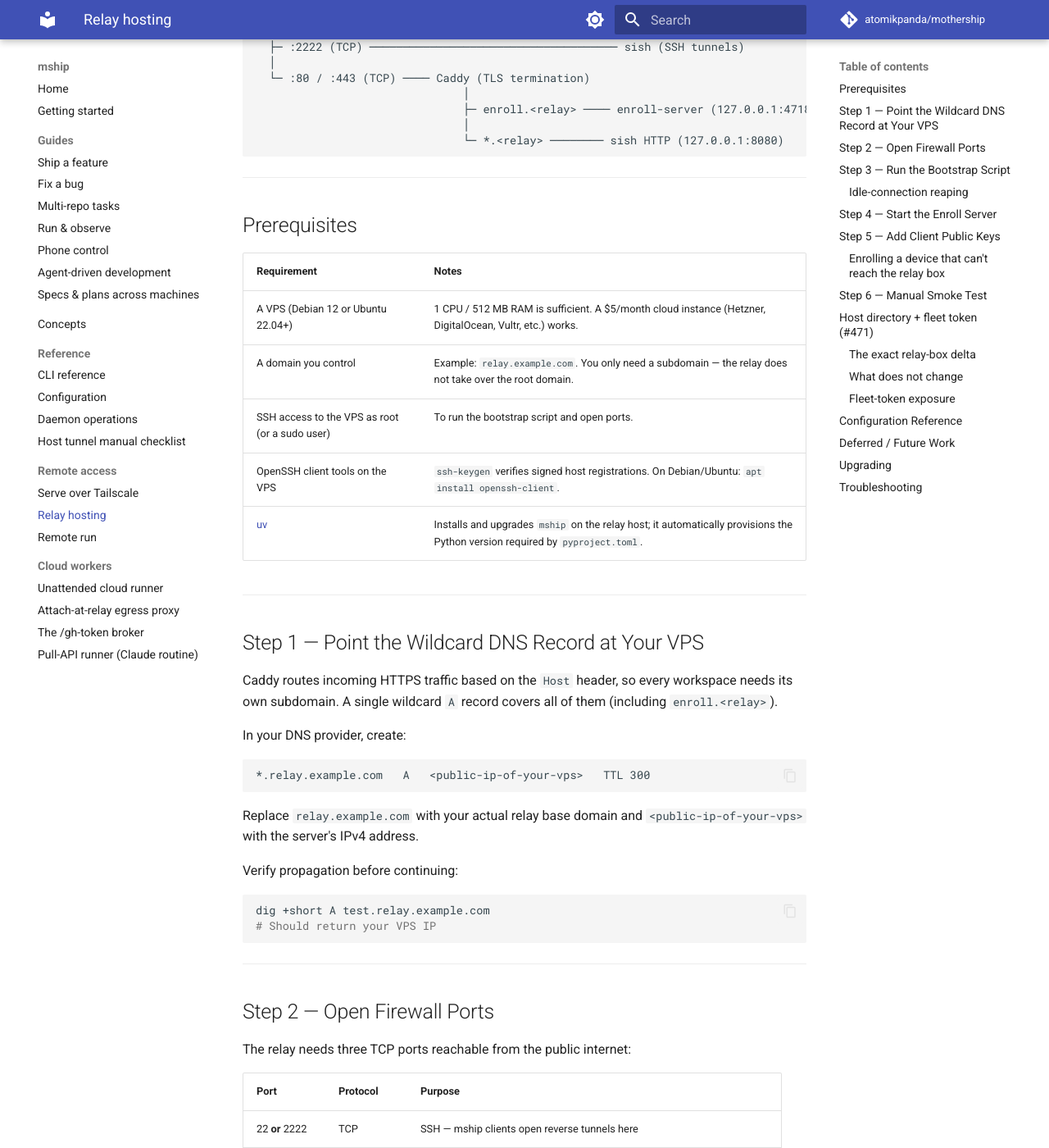
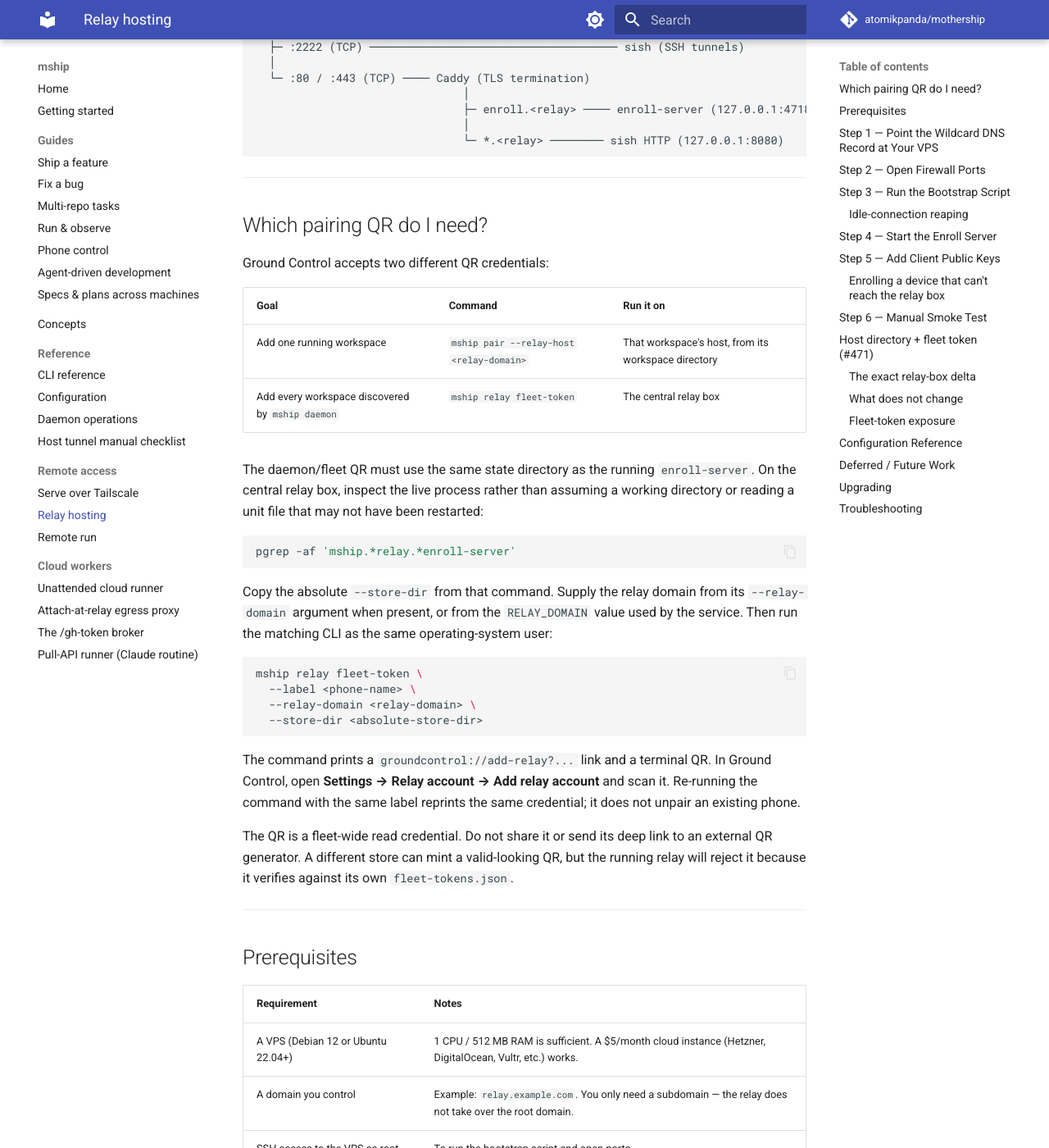
Before and after one commit to atomikpanda/mothership, an MkDocs documentation site: the page built from docs/relay-hosting.md, in a window 1280 px wide and 1400 px high, scrolled down 443 px. Shown: the whole window at 82% size. Built offline with MkDocs 1.6.1 and Material for MkDocs 9.7.7, drawn with Linux system fonts in a browser that asks for light colours; comment, search, counter and statistics services are not loaded; some of the changed text lies outside the part shown.

Commit message:
Require explicit relay owner store (#484)
* fix(relay): require explicit owner store

* fix: require explicit relay allowlist paths

* test: normalize styled relay errors

* test: normalize relay discovery hint

````diff
--- a/docs/relay-hosting.md
+++ b/docs/relay-hosting.md
@@ -15,6 +15,47 @@
                                │
                                └─ *.<relay> ──────── sish HTTP (127.0.0.1:8080)
 ```
+
+---
+
+## Which pairing QR do I need?
+
+Ground Control accepts two different QR credentials:
+
+| Goal | Command | Run it on |
+|---|---|---|
+| Add one running workspace | `mship pair --relay-host <relay-domain>` | That workspace's host, from its workspace directory |
+| Add every workspace discovered by `mship daemon` | `mship relay fleet-token` | The central relay box |
+
+The daemon/fleet QR must use the same state directory as the running
+`enroll-server`. On the central relay box, inspect the live process rather than
+assuming a working directory or reading a unit file that may not have been
+restarted:
+
+```bash
+pgrep -af 'mship.*relay.*enroll-server'
+```
+
+Copy the absolute `--store-dir` from that command. Supply the relay domain from
+its `--relay-domain` argument when present, or from the `RELAY_DOMAIN` value used
+by the service. Then run the matching CLI as the same operating-system user:
+
+```bash
+mship relay fleet-token \
+  --label <phone-name> \
+  --relay-domain <relay-domain> \
+  --store-dir <absolute-store-dir>
+```
+
+The command prints a `groundcontrol://add-relay?...` link and a terminal QR.
+In Ground Control, open **Settings → Relay account → Add relay account** and
+scan it. Re-running the command with the same label reprints the same
+credential; it does not unpair an existing phone.
+
+The QR is a fleet-wide read credential. Do not share it or send its deep link
+to an external QR generator. A different store can mint a valid-looking QR,
+but the running relay will reject it because it verifies against its own
+`fleet-tokens.json`.
 
 ---
 
@@ -155,10 +196,10 @@
 
 `--relay-domain` can also be set via the `RELAY_DOMAIN` environment variable. The enroll-server is reached from the internet only through Caddy at `https://enroll.<relay>` — the raw `:47180` port is not accessible externally.
 
-Every owner-side command must receive its applicable `--store-dir` and
-`--pubkeys-dir` explicitly. The examples below use
-`/path/to/docker/relay/pending-store` and `/path/to/docker/relay/pubkeys`;
-substitute the exact values from the running unit's `ExecStart`.
+Every owner-side command requires the exact `--store-dir` used by the running
+enroll-server; commands that write sish keys also need its `--pubkeys-dir`.
+Use absolute paths. See [Which pairing QR do I need?](#which-pairing-qr-do-i-need)
+for the live-process discovery command.
 
 > **Important — keep the enroll-server supervised.** The enroll-server backs Caddy's on-demand TLS `ask` endpoint, which gates cert issuance **and renewal** for every relay subdomain — not just new enrollment requests. If the enroll-server is down, Caddy cannot renew existing certs and will refuse to issue new ones for serve subdomains. Unlike sish and Caddy (which Docker Compose restarts automatically), the enroll-server runs outside the compose stack and **must run under a supervisor so it survives reboots**.
 >
````
Also changed, not shown: docs/cli.md (+11 -6 lines), docs/cloud-worker-auth-spine.md (+7 -2 lines), docs/daemon.md (+9 -5 lines), docs/unattended-cloud-runner.md (+8 -3 lines), 9 other files.
